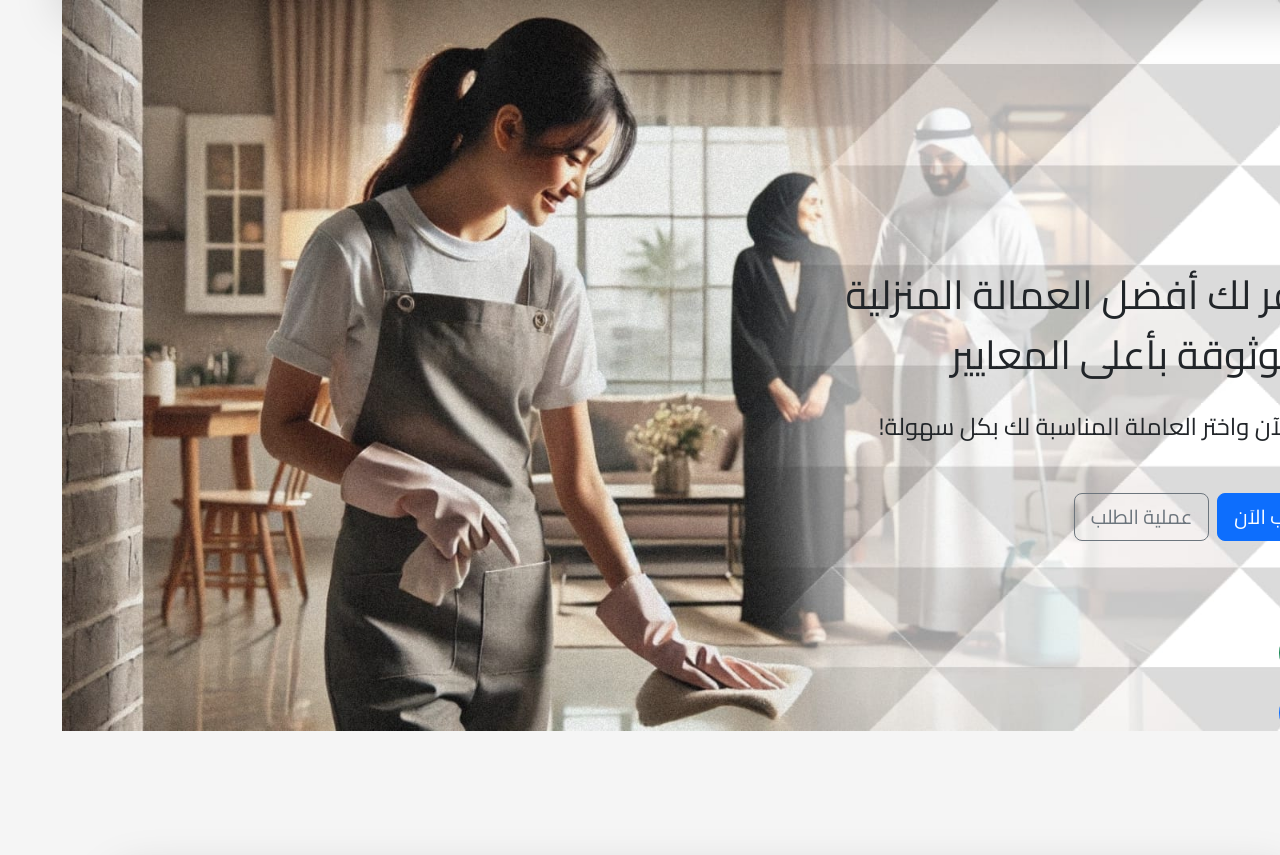
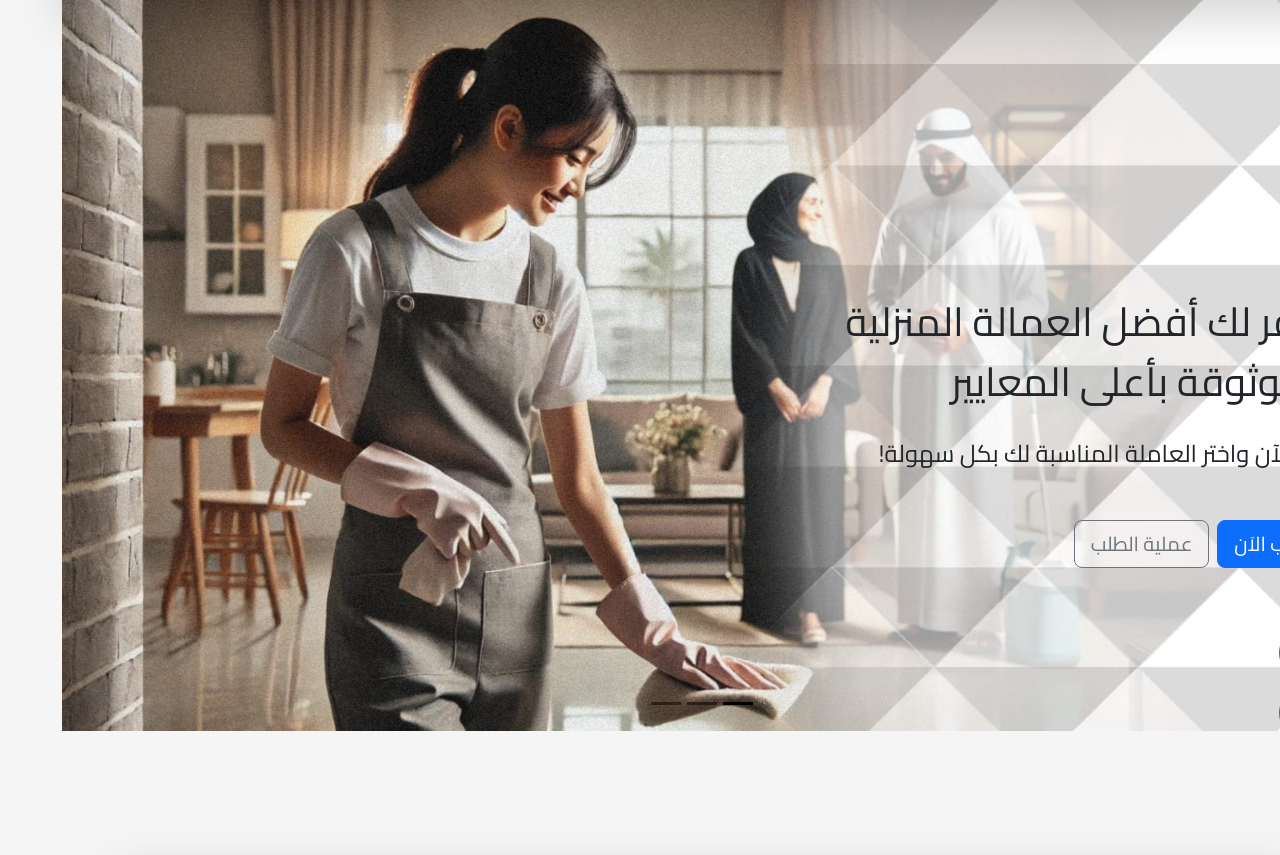
Before and after one commit to 93bx/maharat, a Flask app: page / in a window 1280 px wide; the page is wider, and only the part inside the window is pictured. Shown: the part 55-910 px from the top of that part. Run offline with Flask 3, Linux system fonts and the light colour scheme.

Commit message:
added carousel to hero section

```diff
--- a/templates/index.html
+++ b/templates/index.html
@@ -4,7 +4,15 @@
 
 {% block content %}
   {#  Hero Section  #}
-  <section id="hero-section">
+  <section id="hero-section vh-100 overflow-hidden">
+    <div id="hero-carousel" class="carousel carousel-dark slide w-100" data-bs-ride="carousel" direction="right">
+      <div class="carousel-indicators">
+        <button type="button" data-bs-target="#hero-carousel" data-bs-slide-to="0" class="active" aria-current="true"></button>
+        <button type="button" data-bs-target="#hero-carousel" data-bs-slide-to="1" ></button>
+        <button type="button" data-bs-target="#hero-carousel" data-bs-slide-to="2" ></button>
+      </div>
+      <div class="carousel-inner">
+        <div class="carousel-item active" data-bs-interval="4000">
           <img id="hero-img" src="{{ url_for('static', filename='images/hero.png') }}" alt="" class="img-fluid w-100">
           <div id="hero-texts" class="container-fluid">
             <p id="hero-text1" class="fs-1">{{ translations['hero-text1'] }}</p>
@@ -12,6 +20,31 @@
             <div class="d-flex mt-5 gap-2">
               <a id="hero-button1" href="#" class="btn btn-lg btn-primary">{{ translations['hero-button1'] }}</a>
               <a id="hero-button2" href="#process-section" class="btn btn-lg btn-outline-secondary">{{ translations['hero-button2'] }}</a>
+            </div>
+          </div>
+        </div>
+        <div class="carousel-item" data-bs-interval="4000">
+          <img id="hero-img" src="{{ url_for('static', filename='images/hero2.png') }}" alt="" class="img-fluid w-100">
+          <div id="hero-texts" class="container-fluid">
+            <p id="hero-text1" class="fs-1">{{ translations['hero-text1'] }}</p>
+            <p id="hero-text2" class="fs-4 mt-4">{{ translations['hero-text2'] }}</p>
+            <div class="d-flex mt-5 gap-2">
+              <a id="hero-button1" href="#" class="btn btn-lg btn-primary">{{ translations['hero-button1'] }}</a>
+              <a id="hero-button2" href="#process-section" class="btn btn-lg btn-outline-secondary">{{ translations['hero-button2'] }}</a>
+            </div>
+          </div>
+        </div>
+        <div class="carousel-item" data-bs-interval="4000">
+          <img id="hero-img" src="{{ url_for('static', filename='images/hero3.png') }}" alt="" class="img-fluid w-100">
+          <div id="hero-texts" class="container-fluid">
+            <p id="hero-text1" class="fs-1 text-white">{{ translations['hero-text1'] }}</p>
+            <p id="hero-text2" class="fs-4 text-white mt-4">{{ translations['hero-text2'] }}</p>
+            <div class="d-flex mt-5 gap-2">
+              <a id="hero-button1" href="#" class="btn btn-lg btn-primary">{{ translations['hero-button1'] }}</a>
+              <a id="hero-button2" href="#process-section" class="btn btn-lg btn-outline-secondary">{{ translations['hero-button2'] }}</a>
+            </div>
+          </div>
+        </div>
       </div>
     </div>
   </section>
```
Also changed, not shown: static/images/hero2.png (added), static/images/hero3.png (added). Lines whose indentation alone changed are shown as unchanged.
